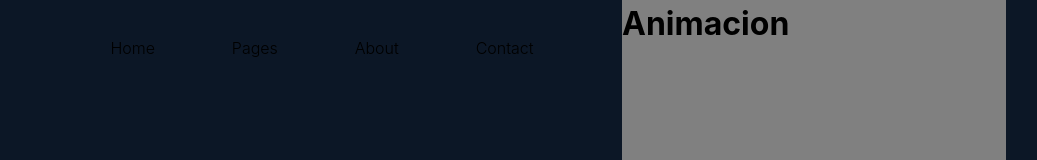
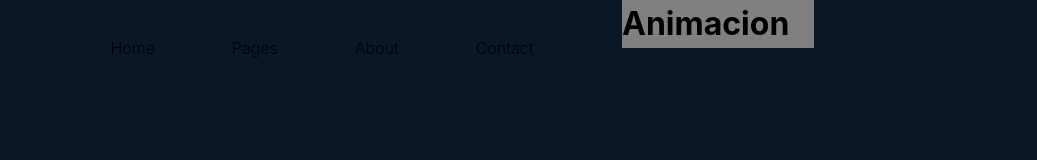
Before and after one commit to camilo9497/camilo_aguilera_prueba_frontend, a React (Vite) app: page / in a window 1280 px wide. Shown: the top 160 px of the page, without its empty margins (18-1055 px from the left). Built offline with nearby package versions, Linux system fonts and the light colour scheme.

Commit message:
add footer

```diff
--- a/src/App.tsx
+++ b/src/App.tsx
@@ -1,6 +1,7 @@
 
 import './App.css'
 import AnimationSection from './components/AnimationSection'
+import Footer from './components/Footer'
 import Header from './components/Header'
 import Hero from './components/Hero'
 import SecondSection from './components/SecondSection'
@@ -16,12 +17,14 @@ function App() {
         <Header />
         <Hero />
       </div>
-      <AnimationSection />
+      <div className='containerAnimationSection'>
+        <AnimationSection />
+      </div>
     </div>
 
      <SecondSection />
      <ThirdSection />
-     {/* <Footer /> */}
+     <Footer />
     </>
   )
 }
```
